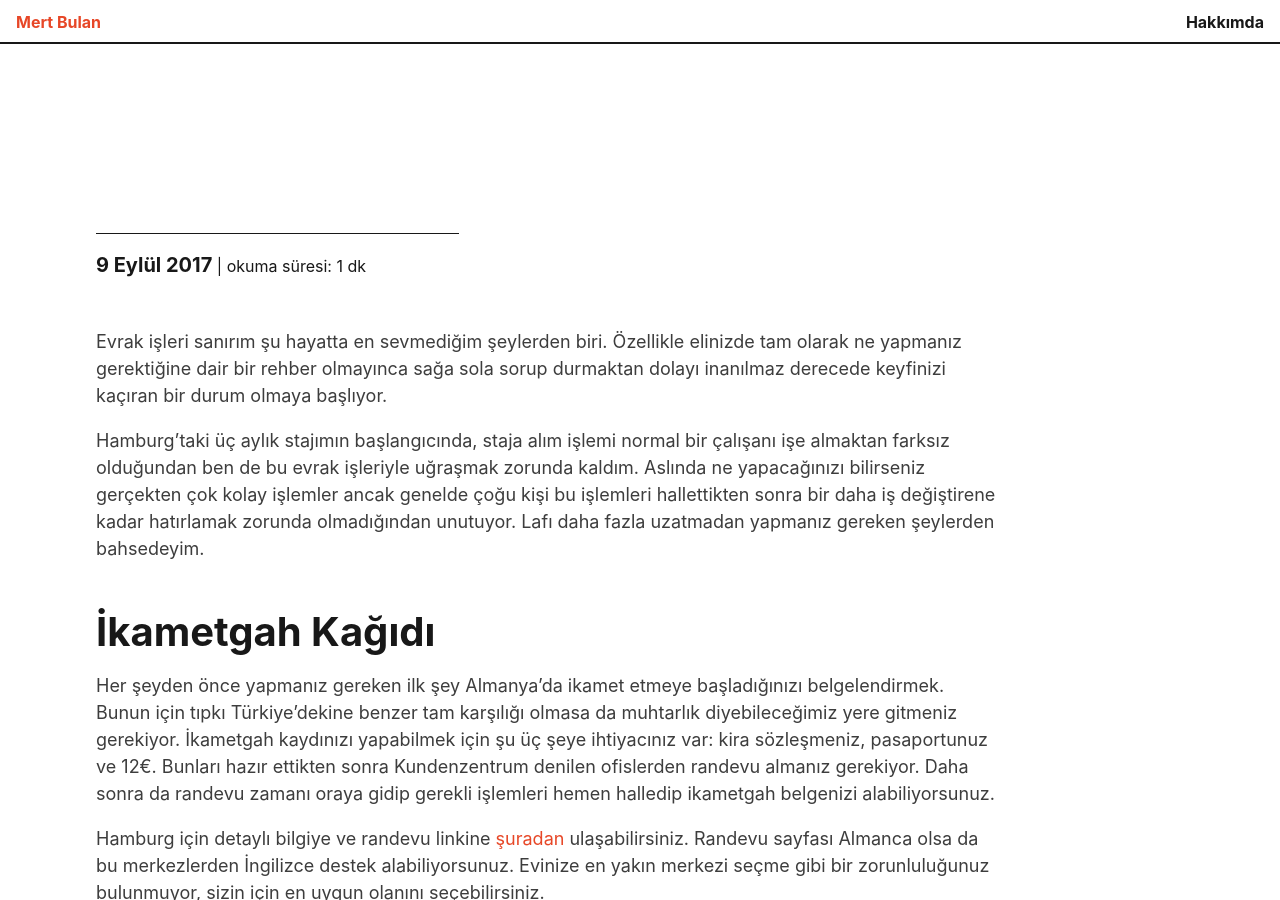
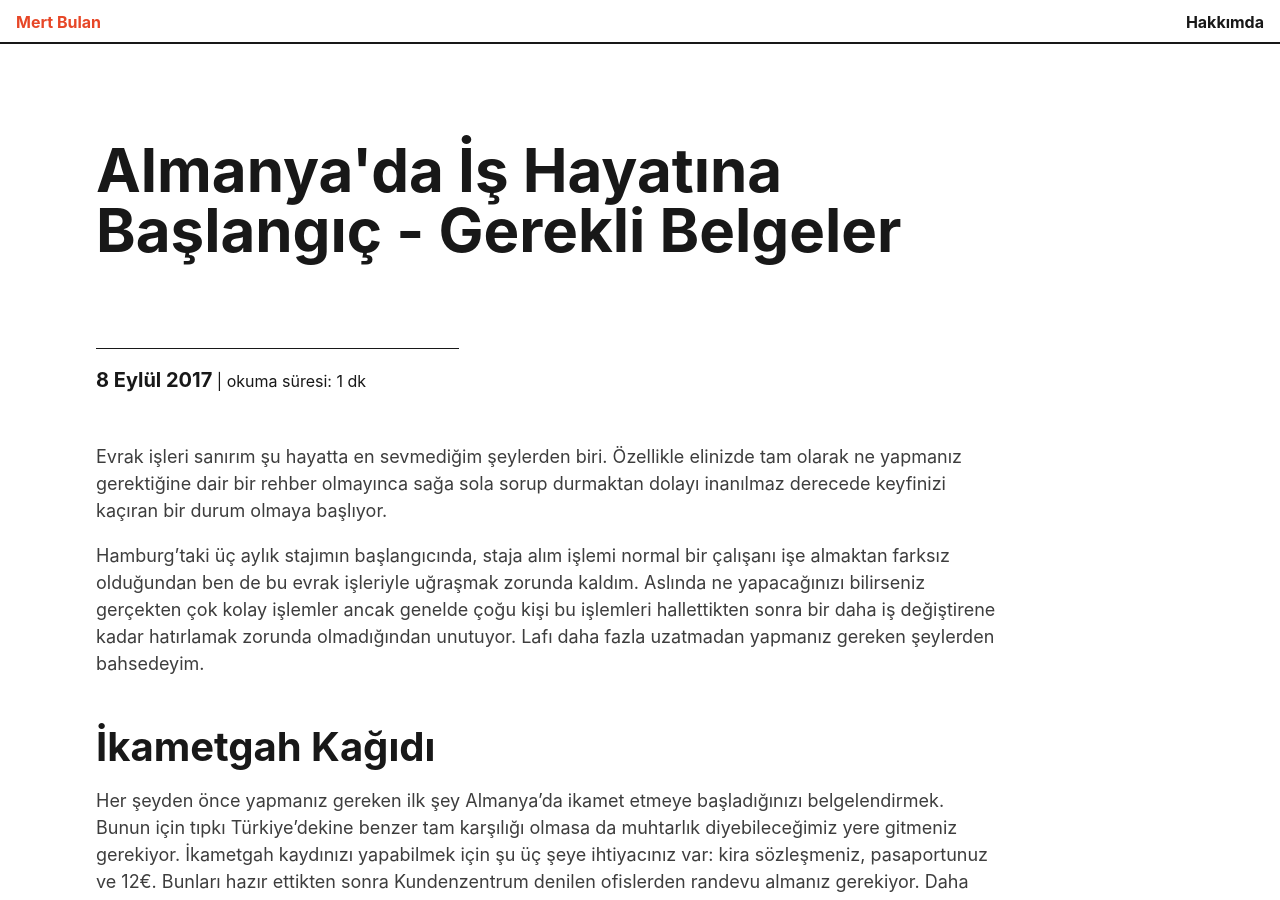
Before and after one commit to mertbulan/mertbulan.github.io, a Jekyll site: the page built from _posts/2017-09-08-almanya-da-is-hayatina-baslangic-gerekli-evraklar.md, in a window 1280 px wide and 900 px high. Built offline with Jekyll 4.4.1, drawn with Linux system fonts in a browser that asks for light colours; comment, search, counter and statistics services are not loaded.

Commit message:
Fixes title issue

```diff
--- a/_posts/2017-09-08-almanya-da-is-hayatina-baslangic-gerekli-evraklar.md
+++ b/_posts/2017-09-08-almanya-da-is-hayatina-baslangic-gerekli-evraklar.md
@@ -1,5 +1,5 @@
 ---
-title: Almanya'da İş Hayatına Başlangıç: Gerekli Belgeler
+title: Almanya'da İş Hayatına Başlangıç - Gerekli Belgeler
 ---
 
 Evrak işleri sanırım şu hayatta en sevmediğim şeylerden biri. Özellikle elinizde tam olarak ne yapmanız gerektiğine dair bir rehber olmayınca sağa sola sorup durmaktan dolayı inanılmaz derecede keyfinizi kaçıran bir durum olmaya başlıyor.
```
